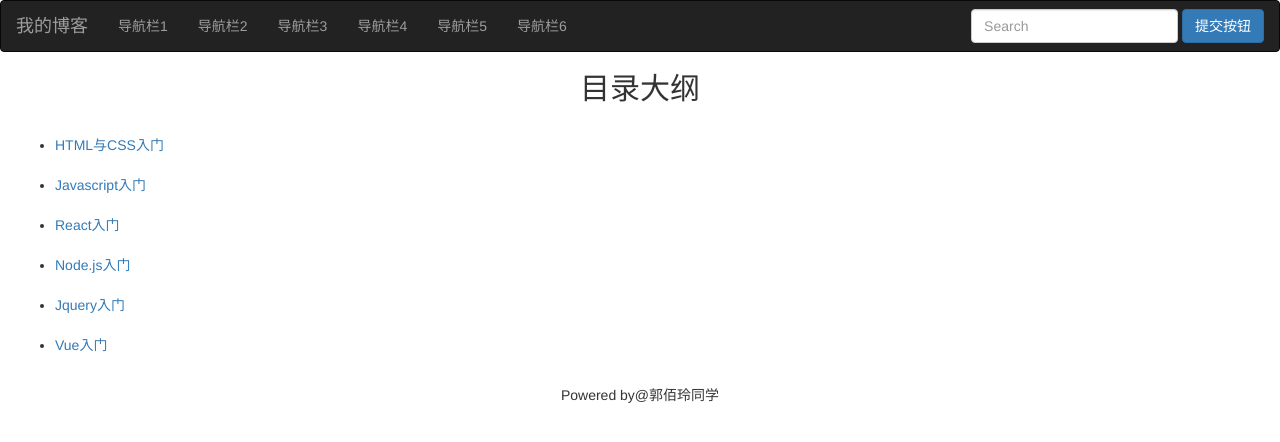
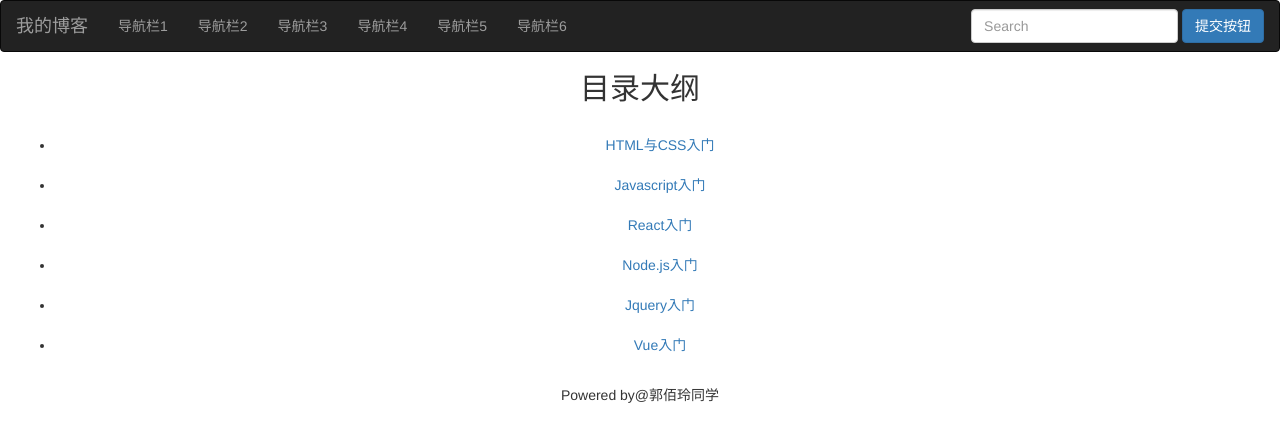
Before and after one commit to joseshiang/joseshiang.github.io, a Jekyll site: the page built from index.html, in a window 1280 px wide. Shown: the top 442 px of the page. Built offline with Jekyll 4.4.1, drawn with Linux system fonts in a browser that asks for light colours.

Commit message:
20190301102436

```diff
--- a/index.html
+++ b/index.html
@@ -4,7 +4,7 @@ title: 目录大纲
 ---
 <!--页面内容-->
 <h2 class="text-center">{{ page.title }}</h2>
-<div class="container-fluid">
+<div class="text-center container-fluid">
   <ul>
     {% for post in site.posts reversed %}
   　<li>
```
